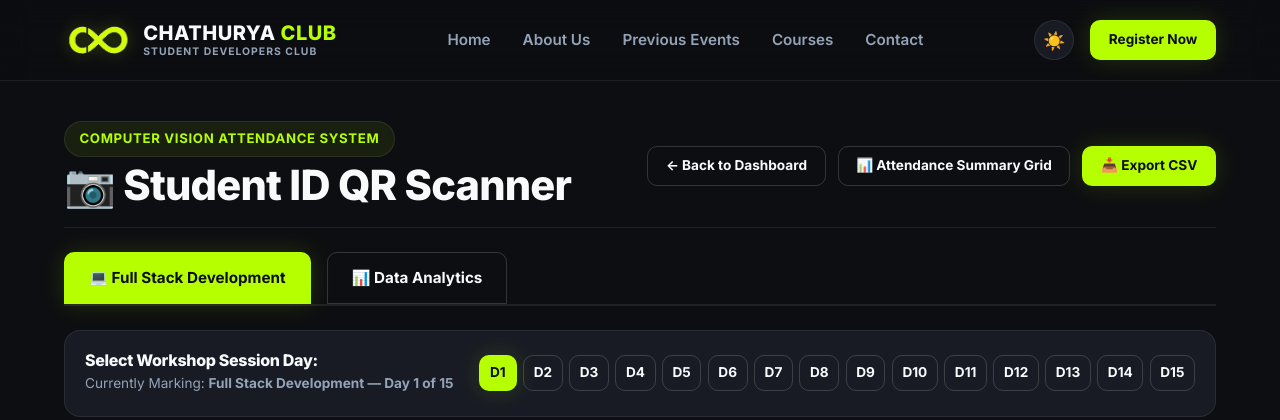
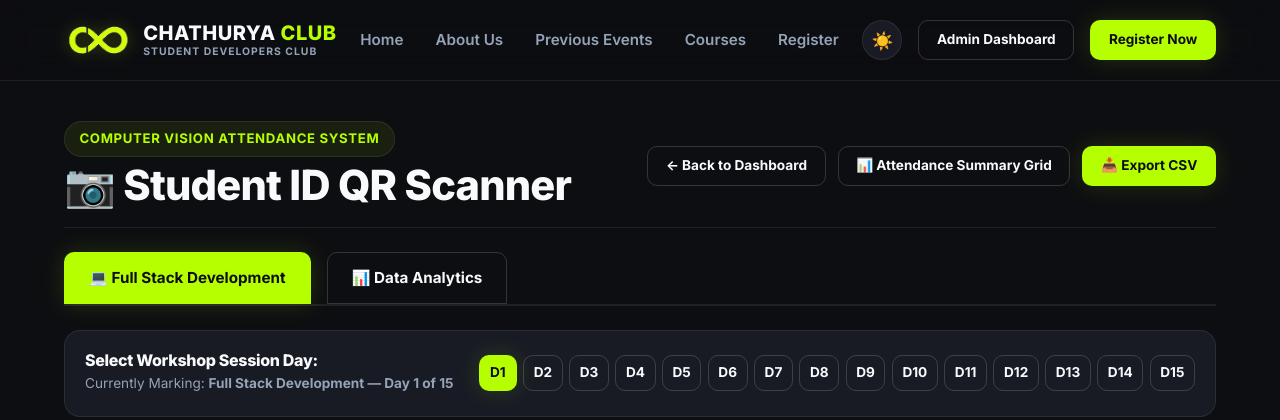
Before and after one commit to balajiaj23-spider/chaturyanew, a Django app: page /custom-admin/attendance/ in a window 1280 px wide. Shown: the top 420 px of the page. Run offline with Django 5.2, Linux system fonts and the light colour scheme; a user stored in the database is signed in; data comes from the database, SQL or seed files in the repository; some libraries are stand-ins or nearby versions.

Commit message:
Keep inner Register item in nav-menu and right-side Admin Login and Register Now buttons in nav-actions

```diff
--- a/workshop/templates/workshop/navbar.html
+++ b/workshop/templates/workshop/navbar.html
@@ -10,16 +10,23 @@
       </div>
     </a>
 
+    <!-- Main Navigation Menu (Inner Register kept) -->
     <nav class="nav-menu">
       <a href="{% url 'home' %}" class="nav-link {% if request.resolver_match.url_name == 'home' %}active{% endif %}">Home</a>
       <a href="{% url 'home' %}#about" class="nav-link">About Us</a>
       <a href="{% url 'home' %}#events" class="nav-link">Previous Events</a>
       <a href="{% url 'courses_list' %}" class="nav-link {% if request.resolver_match.url_name == 'courses_list' %}active{% endif %}">Courses</a>
-      <a href="{% url 'home' %}#contact" class="nav-link">Contact</a>
+      <a href="{% url 'registration' %}" class="nav-link {% if request.resolver_match.url_name == 'registration' %}active{% endif %}">Register</a>
     </nav>
 
+    <!-- Header Actions (Right-side Admin Login & Register Now kept) -->
     <div class="nav-actions">
       <button type="button" class="theme-toggle-btn" aria-label="Toggle dark/light theme" title="Toggle theme">☀️</button>
+      {% if user.is_authenticated and user.is_staff %}
+        <a href="{% url 'admin_dashboard' %}" class="btn btn-secondary btn-sm">Admin Dashboard</a>
+      {% else %}
+        <a href="{% url 'admin_login' %}" class="btn btn-secondary btn-sm">Admin Login</a>
+      {% endif %}
       <a href="{% url 'registration' %}" class="btn btn-primary btn-sm">Register Now</a>
       <button type="button" class="mobile-toggle" aria-label="Toggle mobile navigation menu" aria-expanded="false">☰</button>
     </div>
@@ -31,7 +38,12 @@
     <a href="{% url 'home' %}#about" class="nav-link">About Us</a>
     <a href="{% url 'home' %}#events" class="nav-link">Previous Events</a>
     <a href="{% url 'courses_list' %}" class="nav-link">Courses</a>
-    <a href="{% url 'home' %}#contact" class="nav-link">Contact</a>
+    <a href="{% url 'registration' %}" class="nav-link">Register</a>
+    {% if user.is_authenticated and user.is_staff %}
+      <a href="{% url 'admin_dashboard' %}" class="nav-link">Admin Dashboard</a>
+    {% else %}
+      <a href="{% url 'admin_login' %}" class="nav-link">Admin Login</a>
+    {% endif %}
     <a href="{% url 'registration' %}" class="btn btn-primary btn-block">Register Now</a>
   </div>
 </header>
```
